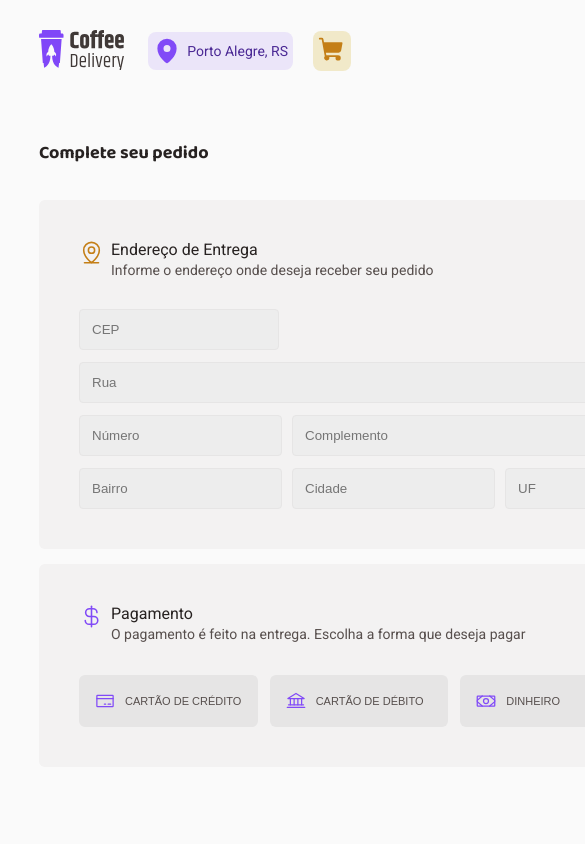
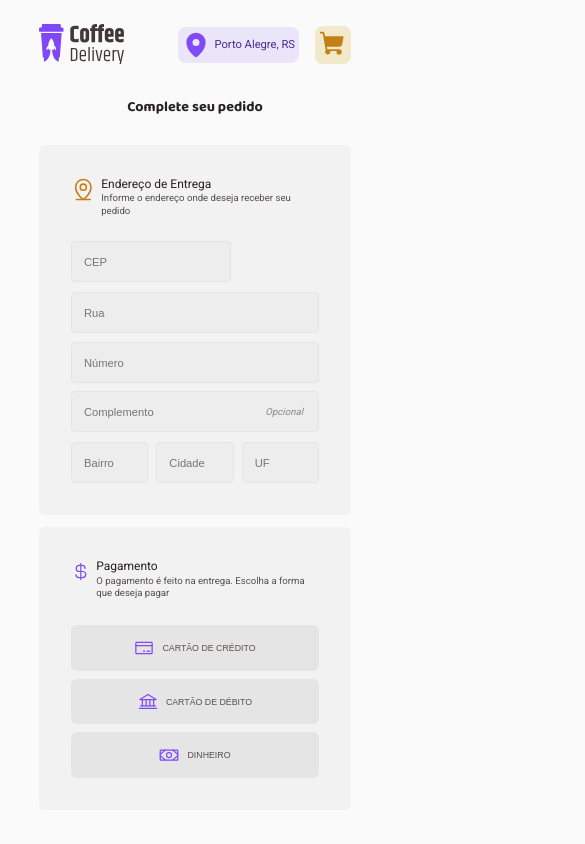
Before and after one commit to rubinoDev/coffee-delivery, a React (Vite) app: page /checkout in a window 390 px wide. Shown: the top 844 px of the page, 585 px wide, since content can reach past the window. Built offline with nearby package versions, Linux system fonts and the light colour scheme.

Commit message:
responsive

```diff
--- a/src/components/CoffeesSelected/styles.ts
+++ b/src/components/CoffeesSelected/styles.ts
@@ -61,6 +61,11 @@ export const CoffeesSelectedContainer = styled(BaseCheckoutContainer)`
           background-color: ${props => props.theme.yellowDark};
         }
     }
+  }
+
+  @media (max-width: 1024px){
+
+    justify-content: center;
   }
 `
 
--- a/src/components/Form/styles.ts
+++ b/src/components/Form/styles.ts
@@ -59,4 +59,45 @@ export const FormContainer = styled(BaseCheckoutContainer)<FormContainerProps>`
       }
     }
   }
+
+  @media (max-width: 768px){
+    width: 100%;
+
+    header{
+      div{
+        h4{
+          font-size: 1.5rem;
+        }
+        p{
+          font-size: 1.2rem;
+        }
+      }
+    }
+
+    form>div{
+      input{
+        width: 100%;
+        &::placeholder{
+          font-size: 1.4rem;
+        }
+      }
+    >div:not(:last-child){
+          display: flex;
+          flex-direction: column;
+
+          >div{
+              ${props => !props.isComplementEmpty && css`
+                &::after{
+                  top: 1.8rem;
+                }
+            `}
+          }
+      }
+
+    .cep{
+      max-width: 20rem;
+    }
+
+    }
+  }
 `
--- a/src/components/Header/styles.ts
+++ b/src/components/Header/styles.ts
@@ -1,6 +1,7 @@
 import styled from "styled-components";
 
 export const HeaderContainer = styled.header`
+  width:100%;
   margin-top: 3rem;
 
   nav{
@@ -74,4 +75,9 @@ export const CartIcon = styled.div`
 
     border-radius: 1000px;
   }
+
+  @media (max-width: 768px){
+    justify-content: space-between;
+
+  }
 `
--- a/src/components/Payment/styles.ts
+++ b/src/components/Payment/styles.ts
@@ -8,4 +8,24 @@ export const PaymentContainer = styled(BaseCheckoutContainer)`
     display: flex;
     gap: 1.2rem;
   }
+  @media (max-width: 768px){
+    width: 100%;
+
+    header{
+      div{
+        h4{
+          font-size: 1.5rem;
+        }
+        p{
+          font-size: 1.2rem;
+        }
+      }
+    }
+
+    >div{
+      flex-direction: column;
+      gap: 4rem;
+
+    }
+  }
 `
--- a/src/components/PaymentButton/styles.ts
+++ b/src/components/PaymentButton/styles.ts
@@ -40,4 +40,8 @@ export const PaymentButtonContainer = styled.button<PaymentButtonContainerProps>
       background: ${props => props.theme.purpleLight};
     }
   `}
+
+  @media (max-width: 768px){
+    justify-content: center;
+  }
 `
--- a/src/components/Stats/styles.ts
+++ b/src/components/Stats/styles.ts
@@ -14,6 +14,11 @@ export const StatsContainer = styled.div`
     display: flex;
     flex-direction: column;
     gap: 2rem;
+  }
+
+  @media (max-width: 768px){
+    gap: 3rem;
+    font-size: 1.5rem;
   }
 `
 
--- a/src/pages/Checkout/styles.ts
+++ b/src/pages/Checkout/styles.ts
@@ -21,6 +21,21 @@ export const CheckoutContainer = styled.section`
     display: flex;
     flex-direction: column;
     gap: 1.5rem;
+  }
+
+  @media (max-width: 1024px){
+    flex-direction: column;
+    gap: 0rem;
+
+    h2{
+      margin-top: 4rem;
+    }
+
+    >div{
+      width: 100%;
+      justify-content: center;
+      align-items: center;
+    }
   }
 `
 export const BaseCheckoutContainer = styled.div`
--- a/src/pages/Home/styles.ts
+++ b/src/pages/Home/styles.ts
@@ -5,6 +5,12 @@ export const HomeHeader = styled.section`
   justify-content: space-between;
 
   margin-top: 13rem;
+
+  @media (max-width: 1024px){
+    flex-direction: column-reverse;
+    margin-top: 8rem;
+
+  }
 `
 
 export const HomeHeaderContent = styled.div`
@@ -34,11 +40,23 @@ export const HomeHeaderContent = styled.div`
       margin-bottom: 7rem;
     }
   }
+
+  @media (max-width: 1024px){
+    width: 100%;
+
+    header{
+      h2{
+        font-size: 3.6rem;
+        margin-top: 2rem;
+      }
+    }
+  }
 `
 
 export const CoffeesMenu = styled.section`
   div{
     display: flex;
+    justify-content: center;
     gap: 2rem;
     flex-wrap: wrap;
   }
@@ -56,5 +74,8 @@ export const CoffeesMenu = styled.section`
 
     display: flex;
     align-items: center;
+    text-align: center;
   }
+
+
 `
--- a/src/pages/Success/styles.ts
+++ b/src/pages/Success/styles.ts
@@ -21,6 +21,16 @@ export const SuccessContainer = styled.section`
   >div{
     display: flex;
     justify-content: space-between;
+  }
+
+  @media (max-width: 1024px){
+    display: flex;
+    flex-direction: column;
+    gap: 2rem;
+
+    >div{
+      flex-direction: column-reverse;
+    }
   }
 `
 
@@ -93,4 +103,22 @@ export const DeliveryStatsContainer = styled.div`
       color: ${props => props.theme.baseText};
     }
   }
+
+  @media (max-width: 1024px){
+    width: 100%;
+    margin-bottom: 5rem;
+    padding: 3rem;
+  }
+
+  @media (max-width: 768px){
+
+    >div{
+      align-items: center;
+      >div{
+        p,strong{
+          font-size: 1.4rem;
+        }
+      }
+    }
+  }
 `
--- a/src/styles/global.ts
+++ b/src/styles/global.ts
@@ -26,4 +26,10 @@ export const GlobalStyle = createGlobalStyle`
   input:-webkit-autofill:active{
     -webkit-box-shadow: 0 0 0 30px #EDEDED inset !important;
   }
+
+  @media (max-width: 768px){
+    html{
+      font-size: 50%;
+    }
+  }
 `
```
